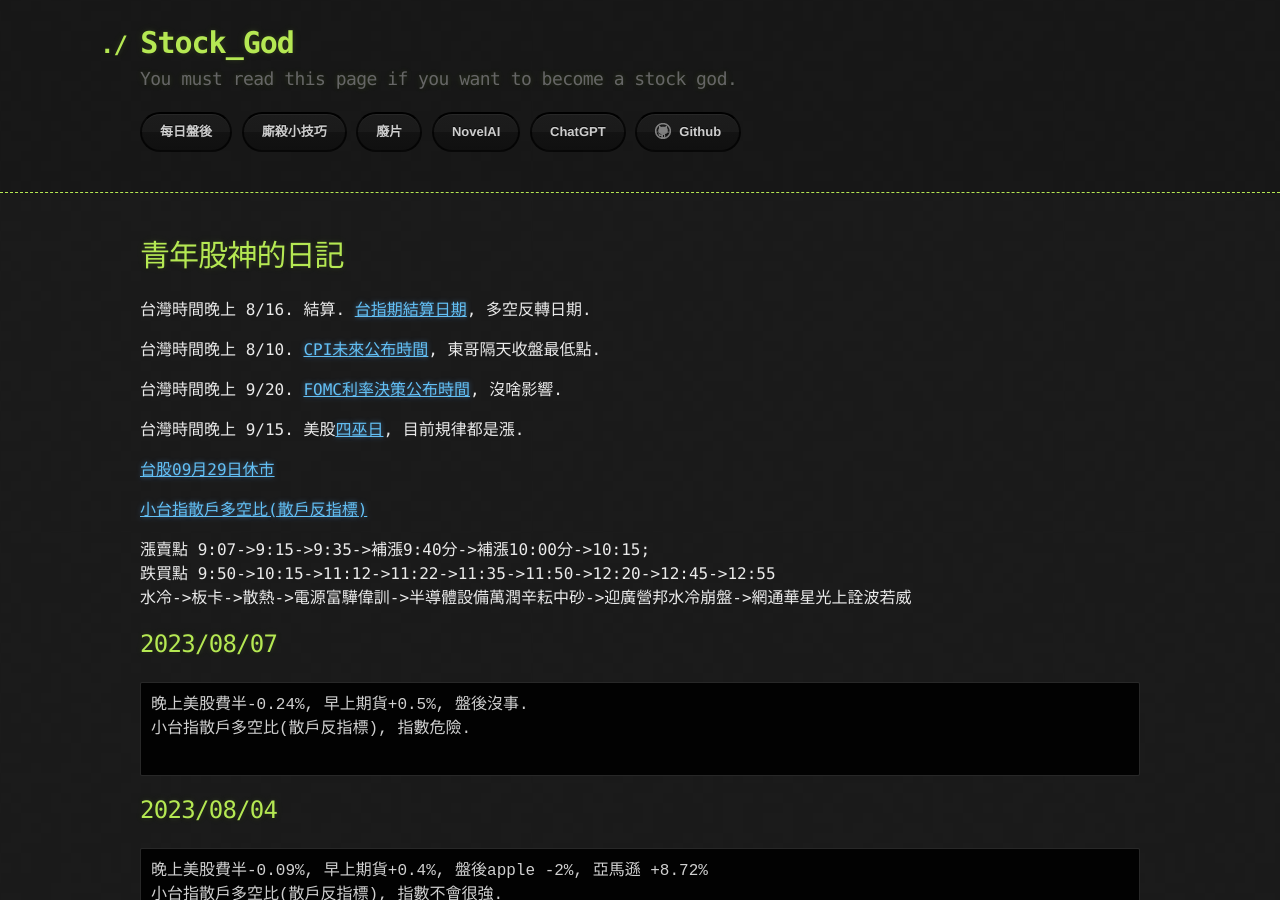
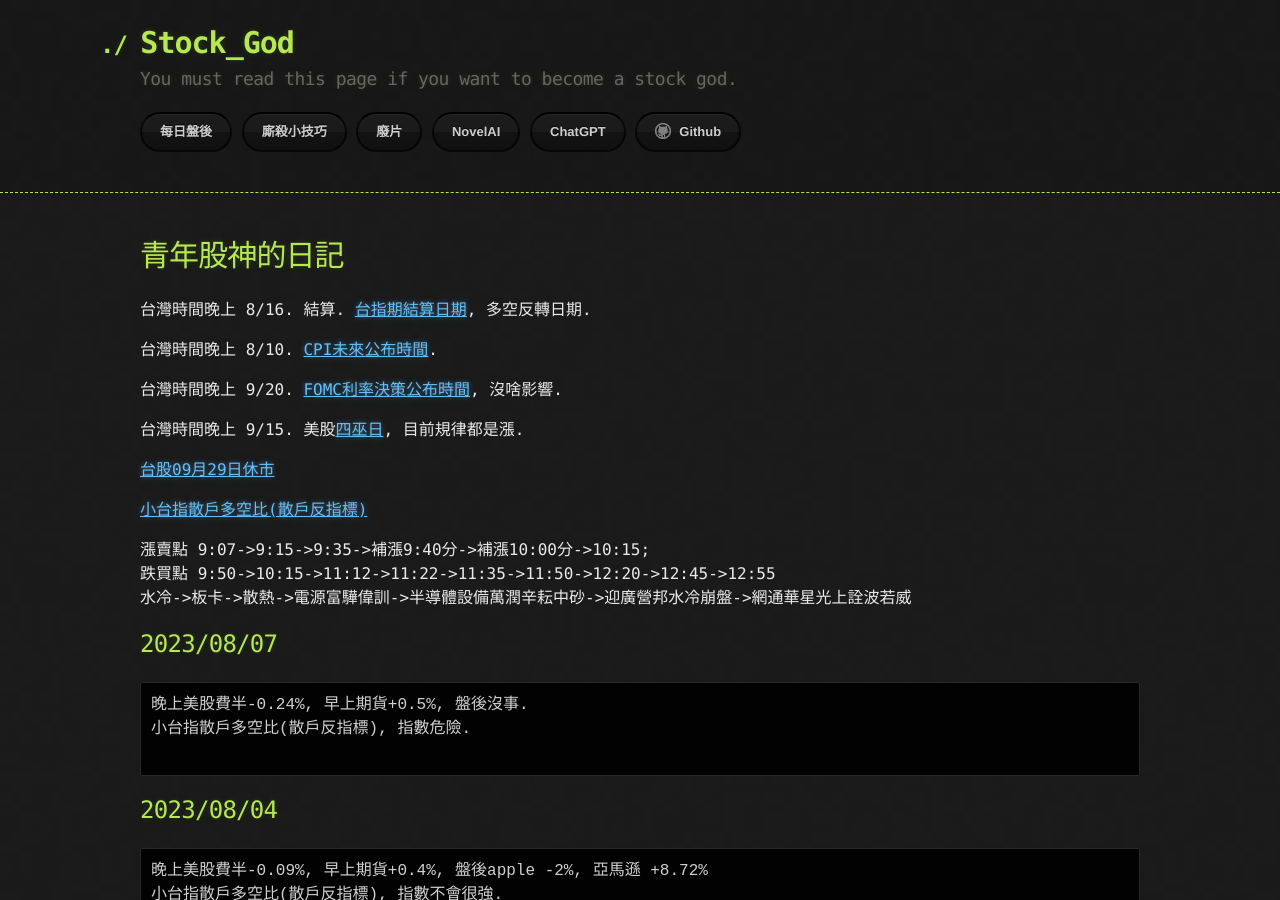
Before and after one commit to lepg5487/Stock_God, a Jekyll site: the page built from index.md, in a window 1280 px wide and 900 px high. Built offline with Jekyll 4.4.1, drawn with Linux system fonts in a browser that asks for light colours; our own code applies the rules of GitHub Pages for plain Markdown files.

Commit message:
Update index.md

```diff
--- a/index.md
+++ b/index.md
@@ -6,7 +6,7 @@
 
 台灣時間晚上 8/16. 結算. [台指期結算日期](https://www.taifex.com.tw/file/taifex/CHINESE/4/2023Calendar_cv1.pdf), 多空反轉日期.
 
-台灣時間晚上 8/10. [CPI未來公布時間](https://hk.investing.com/economic-calendar/cpi-733), 東哥隔天收盤最低點.
+台灣時間晚上 8/10. [CPI未來公布時間](https://hk.investing.com/economic-calendar/cpi-733).
 
 台灣時間晚上 9/20. [FOMC利率決策公布時間](https://www.cmegroup.com/cn-t/markets/interest-rates/cme-fedwatch-tool.html), 沒啥影響.
 
```
